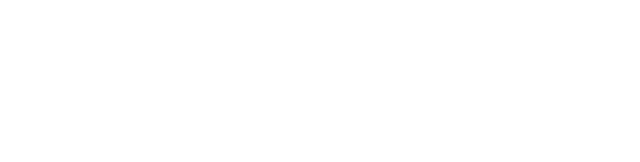
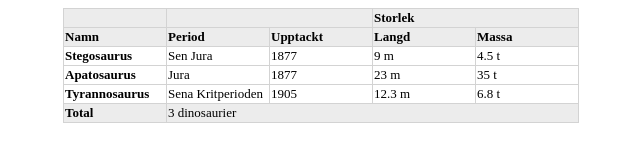
Before and after one commit to thauling/chas_u3_html_semantic, a plain HTML site: page table.html in a window 1280 px wide. Shown: the whole page, without its empty margins (327-967 px from the left). Drawn offline with Linux system fonts and the light colour scheme.

Commit message:
add and modified table.html, modified css/style.css

```diff
--- a/css/style.css
+++ b/css/style.css
@@ -3,6 +3,18 @@
     --main-bg-color: rgb(225, 225, 225);
     --sub-bg-color: rgb(185, 185, 185);
     */
+
+/*  should do this but screws up the layout with current setting
+ browser reset
+
+* {
+    margin: 0;
+    padding: 0;
+    box-sizing: border-box;
+}
+
+ browser reset end
+ */
 
 body {
     display: flex;
@@ -155,6 +167,13 @@ li {
     text-align: left;
     list-style-position: outside;
 }
+
+hr {
+    width: 60px;
+    margin: 20px 0 0 0;
+    height: 2px;
+    border: none;
+}
 /*
 a {
     text-decoration: none;
@@ -171,12 +190,24 @@ ul {
 }
 
 */
-hr {
-    width: 60px;
-    margin: 20px 0 0 0;
-    height: 2px;
-    background-color:black;
-    border: none;
+
+table, td, th {
+    /*background: white; */ /* will override thead, tfoot */
+    border-collapse: collapse;
+    border: 1px solid lightgray;
+    text-align: left;
+}
+
+.bold {
+    font-weight: bold;
+}
+
+th, td {
+    width: 100px;
+}
+
+thead, tfoot {
+    background: rgb(236, 236, 236);
 }
 
 /*
--- a/table.html
+++ b/table.html
@@ -0,0 +1,71 @@
+<!DOCTYPE html>
+<!--[if lt IE 7]>      <html class="no-js lt-ie9 lt-ie8 lt-ie7"> <![endif]-->
+<!--[if IE 7]>         <html class="no-js lt-ie9 lt-ie8"> <![endif]-->
+<!--[if IE 8]>         <html class="no-js lt-ie9"> <![endif]-->
+<!--[if gt IE 8]>      <html class="no-js"> <!--<![endif]-->
+<html>
+  <head>
+    <meta charset="utf-8" />
+    <meta http-equiv="X-UA-Compatible" content="IE=edge" />
+    <title>u3_2_table</title>
+    <meta name="description" content="" />
+    <meta name="viewport" content="width=device-width, initial-scale=1" />
+    <link rel="stylesheet" href="./css/style.css" />
+  </head>
+  <body>
+    <!--[if lt IE 7]>
+            <p class="browsehappy">You are using an <strong>outdated</strong> browser. Please <a href="#">upgrade your browser</a> to improve your experience.</p>
+        <![endif]
+
+        <script src="" async defer></script> -->
+
+    <table>
+    <col>
+    <colgroup span="2"></colgroup>
+    <colgroup span="2"></colgroup>
+    <thead>
+      <tr>
+        <td rowspan="1"></td>
+        <th colspan="2" scope="colgroup"></th>
+        <th colspan="2" scope="colgroup">Storlek</th>
+      </tr>
+      <tr>
+        <th scope="col">Namn</th>
+        <th scope="col">Period</th>
+        <th scope="col">Upptackt</th>
+        <th scope="col">Langd</th>
+        <th scope="col">Massa</th>
+      </tr>
+      </thead>
+      <tbody>
+      <tr>
+        <td class="bold">Stegosaurus</td>
+        <td>Sen Jura</td>
+        <td>1877</td>
+        <td>9 m</td>
+        <td>4.5 t</td>
+      </tr>
+      <tr>
+        <td class="bold">Apatosaurus</td>
+        <td>Jura</td>
+        <td>1877</td>
+        <td>23 m</td>
+        <td>35 t</td>
+      </tr>
+      <tr>
+        <td class="bold">Tyrannosaurus</td>
+        <td>Sena Kritperioden</td>
+        <td>1905</td>
+        <td>12.3 m</td>
+        <td>6.8 t</td>
+      </tr>
+      </tbody>
+      <tfoot>
+      <tr>
+      <td class="bold">Total </td>
+      <td colspan="4">3 dinosaurier</td>
+      </tr>
+      </tfoot>
+    </table>
+  </body>
+</html>
```
